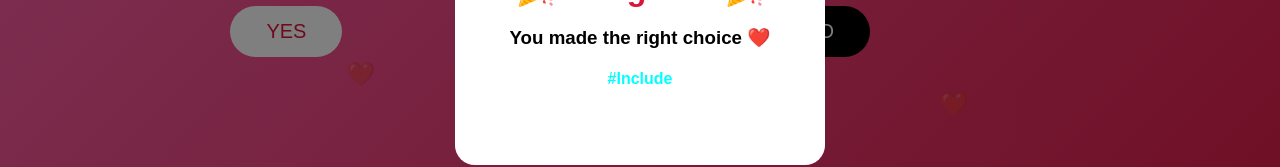
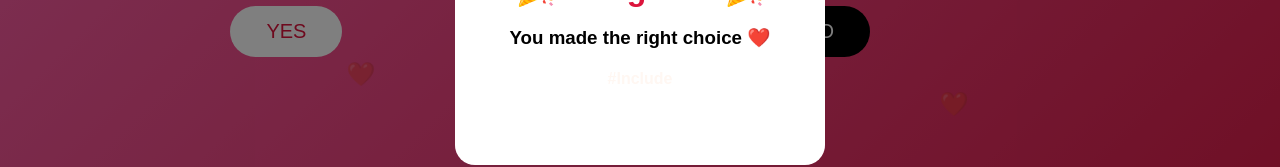
Before and after one commit to hashincludevda-hue/valentine, a plain HTML site: page index.html in a window 1280 px wide. Both pictures are taken after a click on the button "YES". Shown: the part 360-527 px from the top of the page. Drawn offline with Linux system fonts and the light colour scheme.

Commit message:
Update index.html

```diff
--- a/index.html
+++ b/index.html
@@ -23,7 +23,7 @@
         }
 
         h4 {
-            color:cyan;
+            color:#FFF7F2;
         }
 
         h1 {
```
